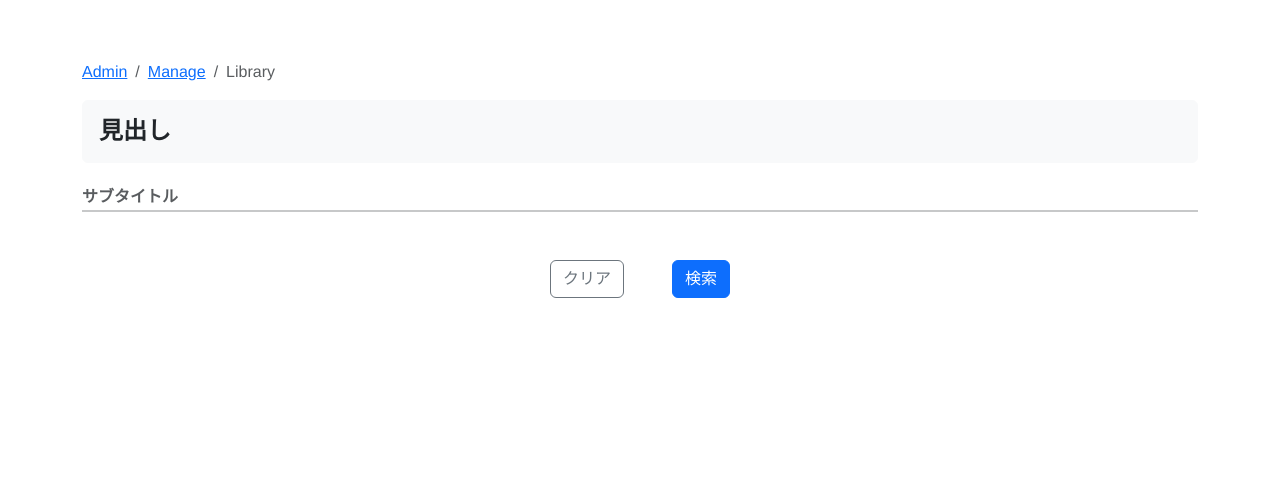
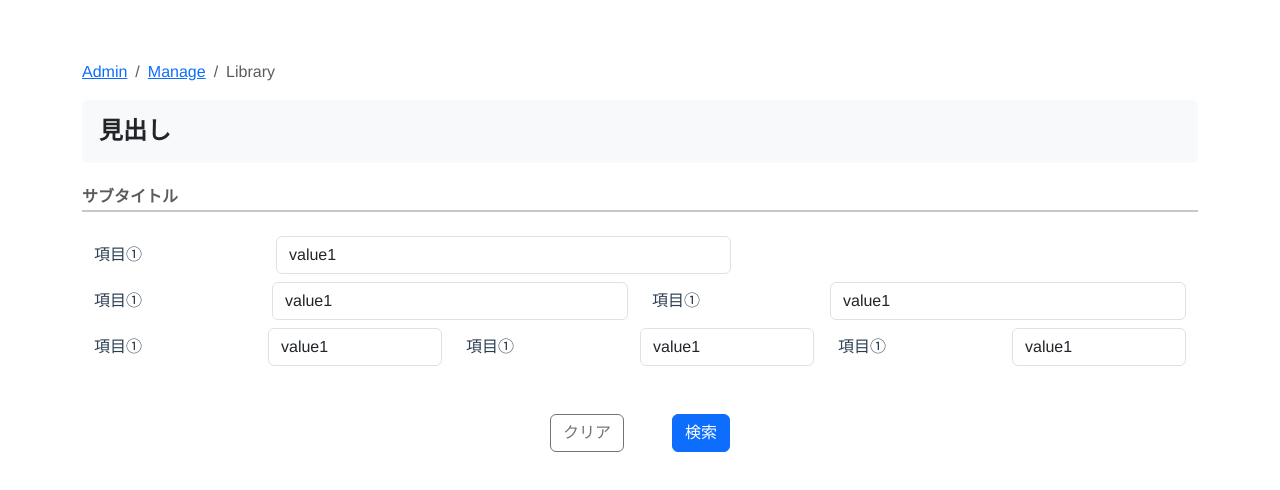
Before and after one commit to rngs/learn-vue, a Vue app in the folder vue-sample/: page / in a window 1280 px wide. Shown: the top 490 px of the page. Built offline with nearby package versions, Linux system fonts and the light colour scheme.

Commit message:
テキストコンポーネントを追加

```diff
--- /dev/null
+++ b/vue-sample/src/pages/common/parts/inputs/types/TextForm.vue
@@ -0,0 +1,12 @@
+<template>
+    <b-form-input :id="id" :value="value"></b-form-input>
+</template>
+
+<script>
+    export default {
+        props: [
+            "id",
+            "value"
+        ]
+    };
+</script>
--- /dev/null
+++ b/vue-sample/src/pages/common/snipets/inputs/FormGroup.vue
@@ -0,0 +1,24 @@
+<template>
+    <b-form-group
+        :id="id"
+        :label-cols-sm="labelCols"
+        :content-cols-sm="contentCols"
+        :label="label"
+        :label-for="id"
+        class="d-flex"
+    >
+         <slot />
+    </b-form-group>
+</template>
+
+<script>
+    export default {
+        props: [
+            "id",
+            "label",
+            "value",
+            "labelCols",
+            "contentCols"
+        ]
+    };
+</script>
--- /dev/null
+++ b/vue-sample/src/pages/common/snipets/inputs/layouts/DoubleColumn.vue
@@ -0,0 +1,42 @@
+<template>
+    <b-container class="text-start text-nowrap mb-2">
+        <b-row>
+            <b-col sm="6">
+                <FormGroup
+                    :id="id"
+                    :value="value"
+                    :label="label"
+                    label-cols="4"
+                    content-cols="8"
+                >
+                    <slot />
+                </FormGroup>
+            </b-col>
+            <b-col sm="6">
+                <FormGroup
+                    :id="id"
+                    :value="value"
+                    :label="label"
+                    label-cols="4"
+                    content-cols="8"
+                >
+                    <slot />
+                </FormGroup>
+            </b-col>
+        </b-row>
+    </b-container>
+</template>
+
+<script>
+    import FormGroup from "../FormGroup";
+    export default {
+        components: {
+            FormGroup
+        },
+        props: [
+            "id",
+            "label",
+            "value"
+        ]
+    };
+</script>
--- /dev/null
+++ b/vue-sample/src/pages/common/snipets/inputs/layouts/SingleColumn.vue
@@ -0,0 +1,27 @@
+<template>
+    <b-container class="text-nowrap mb-2">
+        <FormGroup
+            :id="id"
+            :value="value"
+            :label="label"
+            label-cols="2"
+            content-cols="5"
+        >
+            <slot />
+        </FormGroup>
+    </b-container>
+</template>
+
+<script>
+    import FormGroup from "../FormGroup";
+    export default {
+        components: {
+            FormGroup
+        },
+        props: [
+            "id",
+            "label",
+            "value"
+        ]
+    };
+</script>
--- /dev/null
+++ b/vue-sample/src/pages/common/snipets/inputs/layouts/TripleColumn.vue
@@ -0,0 +1,53 @@
+<template>
+    <b-container class="text-start text-nowrap mb-2">
+        <b-row>
+            <b-col sm="4">
+                <FormGroup
+                    :id="id"
+                    :value="value"
+                    :label="label"
+                    label-cols="6"
+                    content-cols="6"
+                >
+                    <slot />
+                </FormGroup>
+            </b-col>
+            <b-col sm="4">
+                <FormGroup
+                    :id="id"
+                    :value="value"
+                    :label="label"
+                    label-cols="6"
+                    content-cols="6"
+                >
+                    <slot />
+                </FormGroup>
+            </b-col>
+            <b-col sm="4">
+                <FormGroup
+                    :id="id"
+                    :value="value"
+                    :label="label"
+                    label-cols="6"
+                    content-cols="6"
+                >
+                    <slot />
+                </FormGroup>
+            </b-col>
+        </b-row>
+    </b-container>
+</template>
+
+<script>
+    import FormGroup from "../FormGroup";
+    export default {
+        components: {
+            FormGroup
+        },
+        props: [
+            "id",
+            "label",
+            "value"
+        ]
+    };
+</script>
--- a/vue-sample/src/pages/contents/Conditions.vue
+++ b/vue-sample/src/pages/contents/Conditions.vue
@@ -2,8 +2,10 @@
     <div>
         <Title label="見出し" v-b-toggle.condisions />
         <b-collapse id="condisions" visible="true">
-            <First />
-            <Buttons />
+            <b-form @submit="onSubmit" @reset="onReset">
+                <First />
+                <Buttons />
+            </b-form>
         </b-collapse>
     </div>
 </template>
--- a/vue-sample/src/pages/contents/conditions/First.vue
+++ b/vue-sample/src/pages/contents/conditions/First.vue
@@ -1,15 +1,115 @@
 <template>
     <div>
         <Subtitle label="サブタイトル"/>
+
+        <SingleColumn
+            id="item1"
+            value="value1"
+            label="項目①"
+        >
+            <TextForm id="item1" value="value1" />
+        </SingleColumn>
+
+        <DoubleColumn
+            id="item1"
+            value="value1"
+            label="項目①"
+        >
+            <TextForm id="item1" value="value1" />
+        </DoubleColumn>
+
+        <TripleColumn
+            id="item1"
+            value="value1"
+            label="項目①"
+        >
+            <TextForm id="item1" value="value1" />
+        </TripleColumn>
+<!--
+        <b-container class="text-start text-nowrap mb-2">
+            <b-row>
+                <b-col sm="6">
+                    <FormGroup
+                        id="item2"
+                        value="value2"
+                        label="項目②"
+                        label-cols="4"
+                        content-cols="8"
+                    >
+                        <TextForm id="item2" value="value2" />
+                    </FormGroup>
+                </b-col>
+                <b-col sm="6">
+                    <FormGroup
+                        id="item3"
+                        value="value3"
+                        label="項目③"
+                        label-cols="4"
+                        content-cols="8"
+                    >
+                        <TextForm id="item3" value="value3" />
+                    </FormGroup>
+                </b-col>
+            </b-row>
+        </b-container>
+
+        <b-container class="text-start text-nowrap mb-2">
+            <b-row>
+                <b-col sm="4">
+                    <FormGroup
+                        id="item4"
+                        value="value4"
+                        label="項目④"
+                        label-cols="6"
+                        content-cols="6"
+                    >
+                        <TextForm id="item4" value="value4" />
+                    </FormGroup>
+                </b-col>
+                <b-col sm="4">
+                    <FormGroup
+                        id="item5"
+                        value="value5"
+                        label="項目⑤"
+                        label-cols="6"
+                        content-cols="6"
+                    >
+                        <TextForm id="item5" value="value5" />
+                    </FormGroup>
+                </b-col>
+                <b-col sm="4">
+                    <FormGroup
+                        id="item6"
+                        value="value6"
+                        label="項目⑥"
+                        label-cols="6"
+                        content-cols="6"
+                    >
+                        <TextForm id="item6" value="value6" />
+                    </FormGroup>
+                </b-col>
+            </b-row>
+        </b-container>
+-->
     </div>
 </template>
 
 <script>
-    import Subtitle from "../../common/snipets/titles/Subtitle";
+    import TextForm from "../../common/parts/inputs/types/TextForm";
+// import FormGroup from "../../common/snipets/inputs/FormGroup";
+import DoubleColumn from "../../common/snipets/inputs/layouts/DoubleColumn";
+import SingleColumn from "../../common/snipets/inputs/layouts/SingleColumn";
+import TripleColumn from "../../common/snipets/inputs/layouts/TripleColumn";
+import Subtitle from "../../common/snipets/titles/Subtitle";
 
     export default {
         components: {
-            Subtitle
+            DoubleColumn,
+            // FormGroup,
+            SingleColumn,
+            Subtitle,
+            TextForm,
+            TripleColumn
         }
     };
 </script>
```
